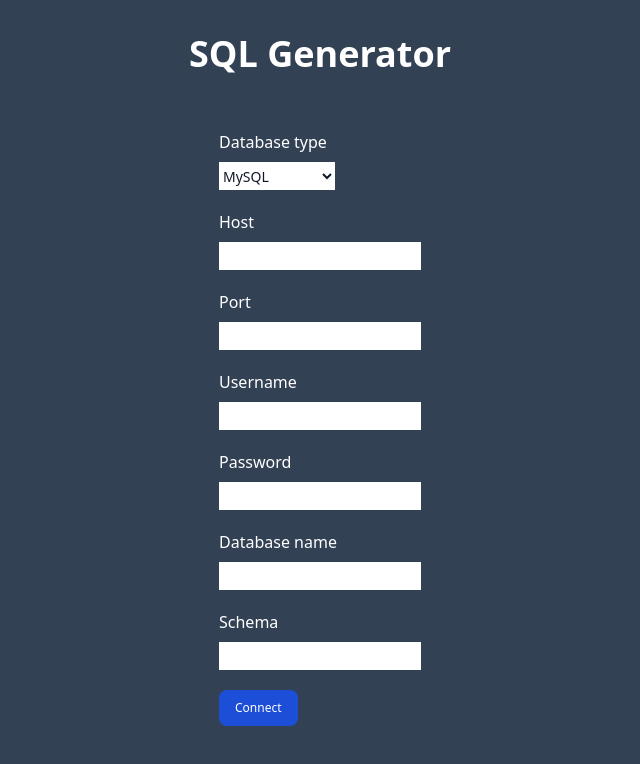
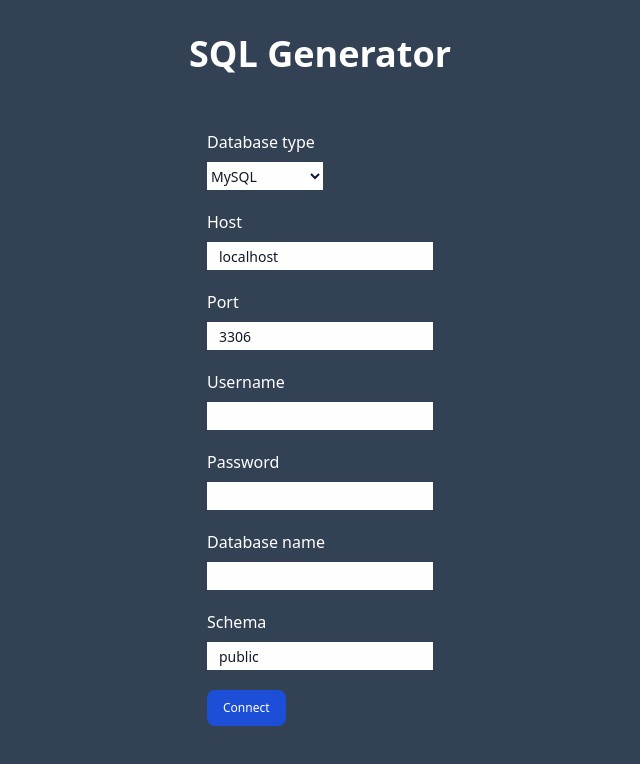
Before and after one commit to FebeFarina/sql-translator, a React (Create React App) app: page / in a window 1280 px wide. Shown: the top 764 px of the page, without its empty margins (320-960 px from the left). Built offline with nearby package versions, Linux system fonts and the light colour scheme.

Commit message:
Form created and functional

```diff
--- a/src/App.js
+++ b/src/App.js
@@ -2,15 +2,18 @@
 import {BrowserRouter, Routes, Route} from "react-router-dom";
 import MainPage from "./pages/MainPage";
 import ConnectionForm from "./pages/ConnectionForm";
+import {DatabaseProvider} from "./DatabaseContext"; // Asegúrate de usar la ruta correcta a tu archivo DatabaseContext
 
 function App() {
   return (
+    <DatabaseProvider>
       <BrowserRouter>
         <Routes>
           <Route path="/" element={<ConnectionForm />} />
           <Route path="/main" element={<MainPage />} />
         </Routes>
       </BrowserRouter>
+    </DatabaseProvider>
   );
 }
 
--- /dev/null
+++ b/src/DatabaseContext.js
@@ -0,0 +1,21 @@
+import React, {createContext, useState} from "react";
+
+export const DatabaseContext = createContext();
+
+export const DatabaseProvider = ({children}) => {
+  const [databaseInfo, setDatabaseInfo] = useState({
+    databaseType: "",
+    host: "",
+    port: "",
+    username: "",
+    password: "",
+    database: "",
+    schema: "",
+  });
+
+  return (
+    <DatabaseContext.Provider value={{databaseInfo, setDatabaseInfo}}>
+      {children}
+    </DatabaseContext.Provider>
+  );
+};
--- a/src/components/ResultBox.jsx
+++ b/src/components/ResultBox.jsx
@@ -2,7 +2,7 @@
     return (
         <div className="w-1/2 h-1/2 px-4 py-2 bg-white rounded-lg dark:bg-gray-800">
         <textarea
-          className={"w-full px-0 text-sm text-gray-900 bg-white border-0 dark:bg-gray-800 focus:ring-0 dark:text-white dark:placeholder-gray-400 resize-none" + (props.isLoading ? " animate-pulse" : "")}
+          className={"w-full h-full px-0 text-sm text-gray-900 bg-white border-0 dark:bg-gray-800 focus:ring-0 dark:text-white dark:placeholder-gray-400 resize-none" + (props.isLoading ? " animate-pulse" : "")}
           readOnly
           placeholder="El resultado de la petición se mostrará aquí"
           value={props.result}></textarea>
--- a/src/index.css
+++ b/src/index.css
@@ -1,3 +1,11 @@
 @tailwind base;
 @tailwind components;
 @tailwind utilities;
+
+@layer base{
+    input[type="number"]::-webkit-inner-spin-button,
+    input[type="number"]::-webkit-outer-spin-button {
+        -webkit-appearance: none;
+        margin: 0;
+    }
+}
--- a/src/pages/ConnectionForm.jsx
+++ b/src/pages/ConnectionForm.jsx
@@ -1,13 +1,103 @@
-import React, {useState} from "react";
+import React, { useContext, useEffect, useState } from 'react';
+import { useNavigate } from 'react-router-dom';
+import { DatabaseContext } from '../DatabaseContext';
 
 const ConnectionForm = () => {
+
+    const { databaseInfo, setDatabaseInfo } = useContext(DatabaseContext);
+    const [databaseType, setDatabaseType] = useState("mysql");
+    const [port, setPort] = useState(3306);
+    const [host, setHost] = useState("localhost");
+    const [username, setUsername] = useState("");
+    const [password, setPassword] = useState("");
+    const [database, setDatabase] = useState("");
+    const [schema, setSchema] = useState("public");
+    const navigate = useNavigate();
+    const [isLoading, setIsLoading] = useState(false);
+
+    useEffect(() => {
+        switch (databaseType) {
+          case "mysql":
+          case "mariadb":
+            setPort(3306);
+            break;
+          case "postgres":
+            setPort(5432);
+            break;
+          case "oracle":
+            setPort(1521);
+            break;
+          case "mssql":
+            setPort(1433);
+            break;
+          case "mongodb":
+            setPort(27017);
+            break;
+          case "sqlite":
+            setPort(8191);
+            break;
+          default:
+            setPort("");
+        }
+      }, [databaseType]);
+
+      const handleSubmit = async (event) => {
+        event.preventDefault();
+        setIsLoading(true);
+
+        const response = await fetch('http://localhost:3001/ping', {
+          method: 'POST',
+          headers: {
+            'Content-Type': 'application/json',
+          },
+          body: JSON.stringify({
+            databaseType,
+            host,
+            port,
+            username,
+            password,
+            database,
+            schema,
+          }),
+        });
+
+        if (response.ok) {
+            setDatabaseInfo({
+                databaseType,
+                host,
+                port,
+                username,
+                password,
+                database,
+                schema,
+              });
+          navigate("/main")
+        } else {
+            alert('Error');
+        }
+        setIsLoading(false);
+      };
+
+    if (isLoading) {
+        return (
+          <div className="bg-slate-700 flex flex-col justify-center items-center h-screen">
+            <h1 className="text-4xl text-white font-bold mb-4">SQL Generator</h1>
+            <div className="animate-spin rounded-full h-32 w-32 border-b-2 border-gray-900"></div>
+          </div>
+        );
+    }
+
     return (
       <div className="bg-slate-700 flex flex-col justify-center items-center h-screen">
         <h1 className="text-4xl text-white font-bold mb-4">SQL Generator</h1>
-        <form className="max-w-sm mx-auto p-10">
+        <form className="max-w-sm mx-auto p-10" onSubmit={handleSubmit}>
             <div className="mb-5">
             <label for="database" className="block text-white mb-2">Database type</label>
-            <select className=" h-7 text-sm text-gray-900 bg-white border-0 dark:bg-gray-800 focus:ring-0 dark:text-white dark:placeholder-gray-400" name="database" id="database">
+            <select className=" h-7 text-sm text-gray-900 bg-white border-0 dark:bg-gray-800 focus:ring-0 dark:text-white dark:placeholder-gray-400"
+                    name="database"
+                    id="database"
+                    value={databaseType}
+                    onChange={(e) => setDatabaseType(e.target.value)}>
                 <option value="mysql">MySQL</option>
                 <option value="postgres">PostgreSQL</option>
                 <option value="sqlite"> SQLite</option>
@@ -19,27 +109,57 @@
             </div>
             <div className="mb-5">
                 <label for="host" className="block text-white mb-2 ">Host</label>
-                <input type="text" id="host" name="host" className=" h-7 text-sm text-gray-900 bg-white border-0 dark:bg-gray-800 focus:ring-0 dark:text-white dark:placeholder-gray-400"/>
+                <input type="text"
+                       id="host"
+                       name="host"
+                       value={host}
+                       onChange={e => setHost(e.target.value)}
+                       className=" h-7 text-sm text-gray-900 bg-white border-0 dark:bg-gray-800 focus:ring-0 dark:text-white dark:placeholder-gray-400 w-50 p-3"/>
             </div>
             <div className="mb-5">
                 <label for="port" className="block text-white mb-2">Port</label>
-                <input type="text" id="port" name="port" className=" h-7 text-sm text-gray-900 bg-white border-0 dark:bg-gray-800 focus:ring-0 dark:text-white dark:placeholder-gray-400"/>
+                <input type="number"
+                       id="port"
+                       name="port"
+                       value={port}
+                       onChange={(e) => setPort(e.target.value)}
+                       className=" h-7 text-sm text-gray-900 bg-white border-0 dark:bg-gray-800 focus:ring-0 dark:text-white dark:placeholder-gray-400 w-50 p-3"/>
             </div>
             <div className="mb-5">
                 <label for="username" className="block text-white mb-2">Username</label>
-                <input type="text" id="username" name="username" className=" h-7 text-sm text-gray-900 bg-white border-0 dark:bg-gray-800 focus:ring-0 dark:text-white dark:placeholder-gray-400"/>
+                <input type="text"
+                       id="username"
+                       name="username"
+                       value={username}
+                       onChange={(e) => setUsername(e.target.value)}
+                       className=" h-7 text-sm text-gray-900 bg-white border-0 dark:bg-gray-800 focus:ring-0 dark:text-white dark:placeholder-gray-400 w-50 p-3"/>
             </div>
             <div className="mb-5">
                 <label for="password" className="block text-white mb-2">Password</label>
-                <input type="password" id="password" name="password" className=" h-7 text-sm text-gray-900 bg-white border-0 dark:bg-gray-800 focus:ring-0 dark:text-white dark:placeholder-gray-400"/>
+                <input type="password"
+                       id="password"
+                       name="password"
+                       value={password}
+                       onChange={(e) => setPassword(e.target.value)}
+                       className=" h-7 text-sm text-gray-900 bg-white border-0 dark:bg-gray-800 focus:ring-0 dark:text-white dark:placeholder-gray-400 w-50 p-3"/>
             </div>
             <div className="mb-5">
                 <label for="database" className="block text-white mb-2">Database name</label>
-                <input type="text" id="database" name="database" className=" h-7 text-sm text-gray-900 bg-white border-0 dark:bg-gray-800 focus:ring-0 dark:text-white dark:placeholder-gray-400"/>
+                <input type="text"
+                       id="database"
+                       name="database"
+                       value={database}
+                       onChange={(e) => setDatabase(e.target.value)}
+                       className=" h-7 text-sm text-gray-900 bg-white border-0 dark:bg-gray-800 focus:ring-0 dark:text-white dark:placeholder-gray-400 w-50 p-3"/>
             </div>
             <div className="mb-5">
                 <label for="schema" className="block text-white mb-2">Schema</label>
-                <input type="text" id="schema" name="schema" className=" h-7 text-sm text-gray-900 bg-white border-0 dark:bg-gray-800 focus:ring-0 dark:text-white dark:placeholder-gray-400"/>
+                <input type="text"
+                       id="schema"
+                       name="schema"
+                       value={schema}
+                       onChange={(e) => setSchema(e.target.value)}
+                       className=" h-7 text-sm text-gray-900 bg-white border-0 dark:bg-gray-800 focus:ring-0 dark:text-white dark:placeholder-gray-400 w-50 p-3"/>
             </div>
             <button type="submit" className="inline-flex items-center py-2.5 px-4 text-xs font-medium text-center text-white bg-blue-700 rounded-lg focus:ring-4 focus:ring-blue-200 dark:focus:ring-blue-900 hover:bg-blue-800">Connect</button>
         </form>
--- a/src/pages/MainPage.jsx
+++ b/src/pages/MainPage.jsx
@@ -1,8 +1,10 @@
-import React, {useState} from "react";
+import React, {useState, useContext} from "react";
 import ResultBox from "../components/ResultBox";
 import QueryBox from "../components/QueryBox";
+import {DatabaseContext} from "../DatabaseContext"
 
 const MainPage = () => {
+    const { databaseInfo } = useContext(DatabaseContext);
     const [query, setQuery] = useState("");
     const [result, setResult] = useState("");
     const [isLoading, setIsLoading] = useState(false);
@@ -10,22 +12,40 @@
     const handleSubmit = (event) => {
       event.preventDefault();
 
+      if (!databaseInfo.databaseType) {
+        alert("Please connect to a database first");
+        return;
+      }
+
       async function fetchQuery() {
         const response = await fetch("http://localhost:3001", {
           method: "POST",
           headers: {
-            "Content-Type": "text/plain",
+            "Content-Type": "application/json",
           },
-          body: query,
+          body: JSON.stringify({
+            query,
+            databaseInfo,
+           }),
         });
         const data = await response.text();
-        setResult(data);
+        setResult(data.output);
       }
 
       setIsLoading(true);
       fetchQuery();
       setIsLoading(false);
     };
+
+    if (isLoading) {
+      return (
+        <div className="bg-slate-700 flex flex-col justify-center items-center h-screen">
+          <h1 className="text-4xl text-white font-bold mb-4">SQL Generator</h1>
+          <QueryBox query={query} setQuery={setQuery} handleSubmit={handleSubmit} />
+          <p className="text-white text-2xl">Loading...</p>
+        </div>
+      );
+    }
 
     return (
       <div className="bg-slate-700 flex flex-col justify-center items-center h-screen">
```
Lines whose indentation alone changed are shown as unchanged.
